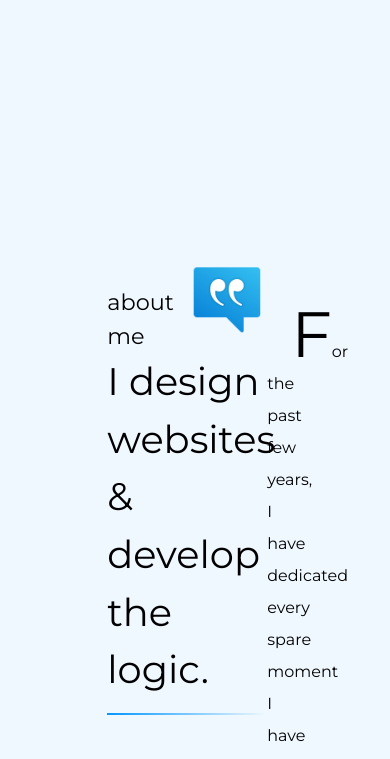
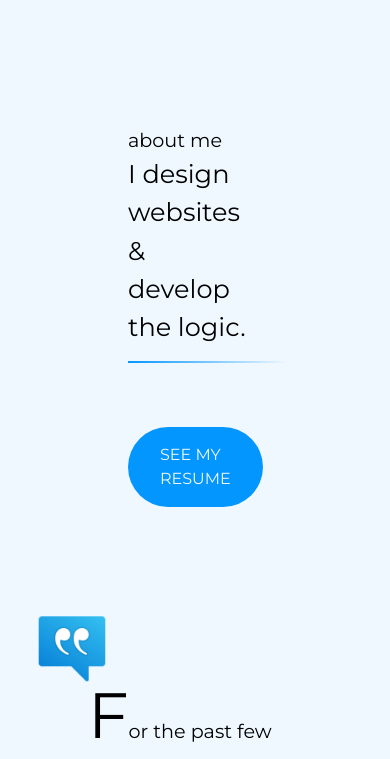
Before and after one commit to WebDevilishSmile/another_resume, a Next.js app: page / in a window 390 px wide. Shown: the part 1250-2009 px from the top of the page. Built offline with nearby package versions, Linux system fonts and the light colour scheme.

Commit message:
1/5/2024 15:40

```diff
--- a/src/app/components/about.module.css
+++ b/src/app/components/about.module.css
@@ -38,14 +38,14 @@
   position: relative;
   width: 45%;
   line-height: 2;
-  padding: 3rem 5rem;
+  padding: 3rem 1rem;
 }
 
 .right_container::before {
   position: absolute;
   content: '';
-  top: 0;
-  left: 0;
+  top: -2rem;
+  left: -1rem;
   width: 5rem;
   height: 5rem;
   transform: rotateY(180deg);
@@ -55,8 +55,8 @@
 .right_container::after {
   position: absolute;
   content: '';
-  bottom: 0;
-  right: 0;
+  bottom: -1rem;
+  right: -1rem;
   width: 5rem;
   height: 5rem;
   background: url(/quote.png);
@@ -64,6 +64,7 @@
 }
 
 .right_container > p {
+  font-size: 1.2rem;
   text-indent: 1.5rem;
   margin-bottom: 1rem;
 }
@@ -86,3 +87,35 @@
   font-size: 4rem;
   line-height: 1;
 }
+
+@media (min-width: 0px) and (max-width: 1024px) {
+  .about {
+    flex-direction: column;
+    align-items: center;
+    justify-content: center;
+    padding: 4rem 3rem 8rem 3rem;
+  }
+
+  .left_container {
+    width: 100%;
+    margin-bottom: 6rem;
+  }
+
+  .right_container {
+    width: 100%;
+  }
+
+  .heading_primary {
+    font-size: 1.6rem;
+  }
+
+  .heading_secondary {
+    font-size: 1.2rem;
+  }
+}
+@media (min-width: 1000px) {
+}
+@media (min-width: 800px) {
+}
+@media (min-width: 600px) {
+}
--- a/src/app/components/sectionDivider.module.css
+++ b/src/app/components/sectionDivider.module.css
@@ -6,5 +6,5 @@
   background: url(/bg_main_name.png);
   background-size: contain;
   background-repeat: no-repeat;
-  background-position: center;
+  background-position: center center;
 }
```
